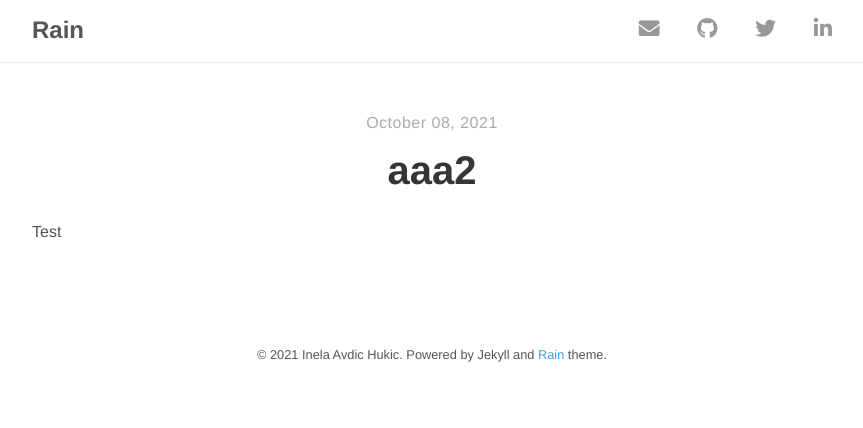
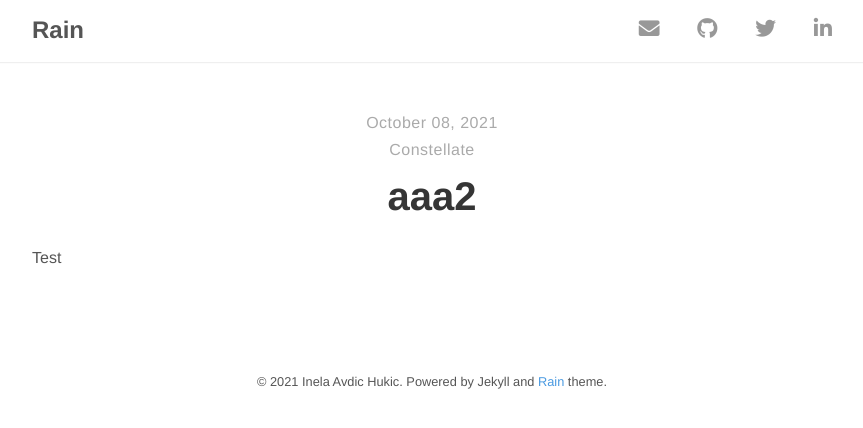
Before and after one commit to cns-nitroapp/blog, a Jekyll site: the page built from _posts/2021-10-08-123.md, in a window 1280 px wide. Shown: the top 428 px of the page, without its empty margins (208-1071 px from the left). Built offline with Jekyll 4.4.1, drawn with Linux system fonts in a browser that asks for light colours; nearby versions of some CDN libraries.

Commit message:
Update post layout

```diff
--- a/_layouts/post.html
+++ b/_layouts/post.html
@@ -7,6 +7,7 @@ layout: default
   <div class="post-info">
     {% if page.date %}
       <time datetime="{{ page.date }}">{{ page.date | date: "%B %d, %Y" }}</time>
+      <div>{{ page.author }}</div>
     {% endif %}
   </div>
   <h1 class="post-title">
```
